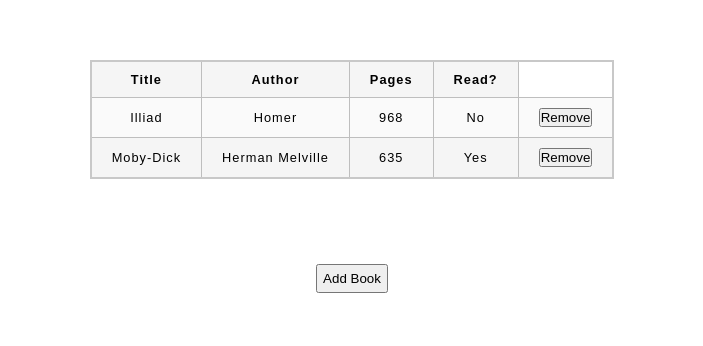
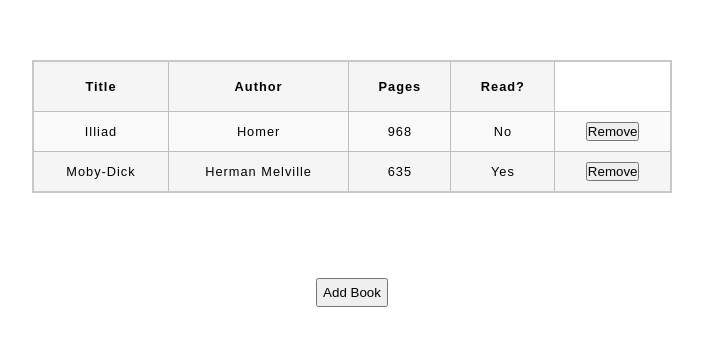
Before and after one commit to geometros/odin-library, a plain HTML site: page index.html in a window 1280 px wide. Shown: the part 260-606 px from the top of the page, without its empty margins (288-991 px from the left). Drawn offline with Linux system fonts and the light colour scheme.

Commit message:
Added some css to stop resizing of table as entries are added or removed

```diff
--- a/styles.css
+++ b/styles.css
@@ -26,12 +26,14 @@ table {
     border: 2px solid rgb(200,200,200);
     letter-spacing: 1px;
     font-size: 0.8rem;
-    height: 100px;
+    /* height: 100px; */
     margin: 40vh 40vh 10vh 40vh;
+    width: 50vw;
 }
 
 .headers {
     font-weight: bold;
+    height: 50px;
 }
 
 td, th {
```
